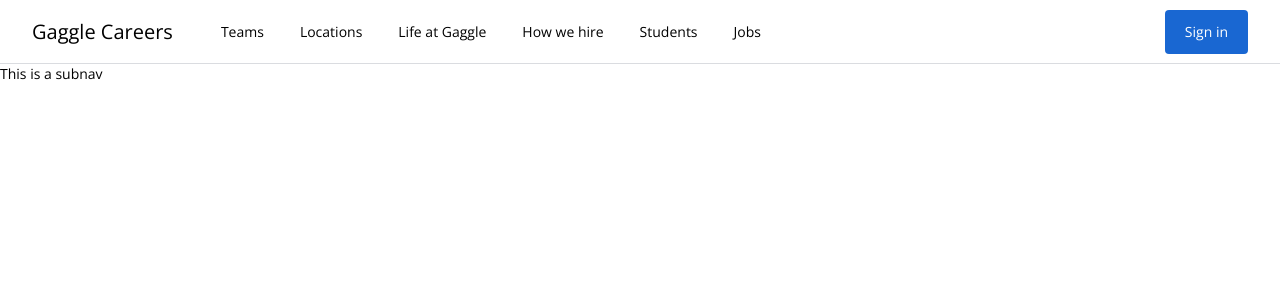
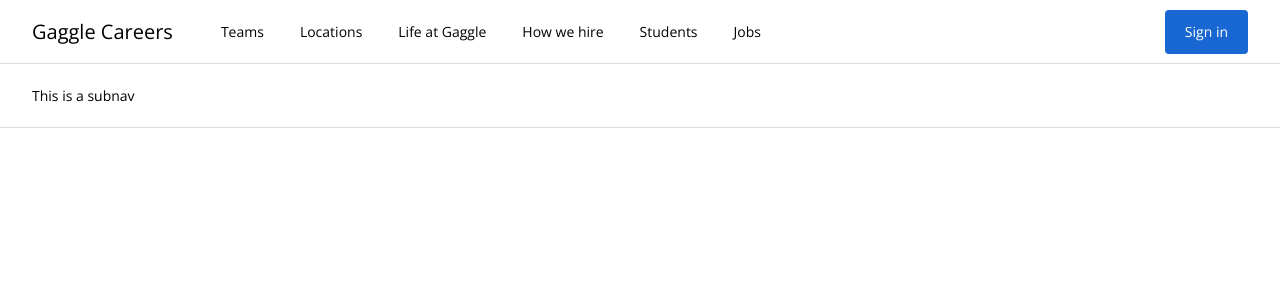
Before and after one commit to neopythe/job-search, a Vue app: page / in a window 1280 px wide. Shown: the top 300 px of the page. Built offline with nearby package versions, Linux system fonts and the light colour scheme.

Commit message:
style subnav component

```diff
--- a/package.json
+++ b/package.json
@@ -10,6 +10,9 @@
     "lint": "vue-cli-service lint"
   },
   "dependencies": {
+    "@fortawesome/fontawesome-svg-core": "^6.1.1",
+    "@fortawesome/free-solid-svg-icons": "^6.1.1",
+    "@fortawesome/vue-fontawesome": "^3.0.0-5",
     "autoprefixer": "^10",
     "core-js": "^3.8.3",
     "postcss": "^8",
--- a/src/components/SubNav.vue
+++ b/src/components/SubNav.vue
@@ -1,5 +1,7 @@
 <template>
-  <div>This is a subnav</div>
+  <div class="w-full h-16 bg-white border-b border-solid border-brand-gray-1">
+    <div class="flex items-center h-full px-8">This is a subnav</div>
+  </div>
 </template>
 
 <script>
@@ -7,3 +9,5 @@ export default {
   name: 'SubNav',
 }
 </script>
+
+<style scoped></style>
```
Also changed, not shown: 1 other file (tests, documents, lock files or other folders).
